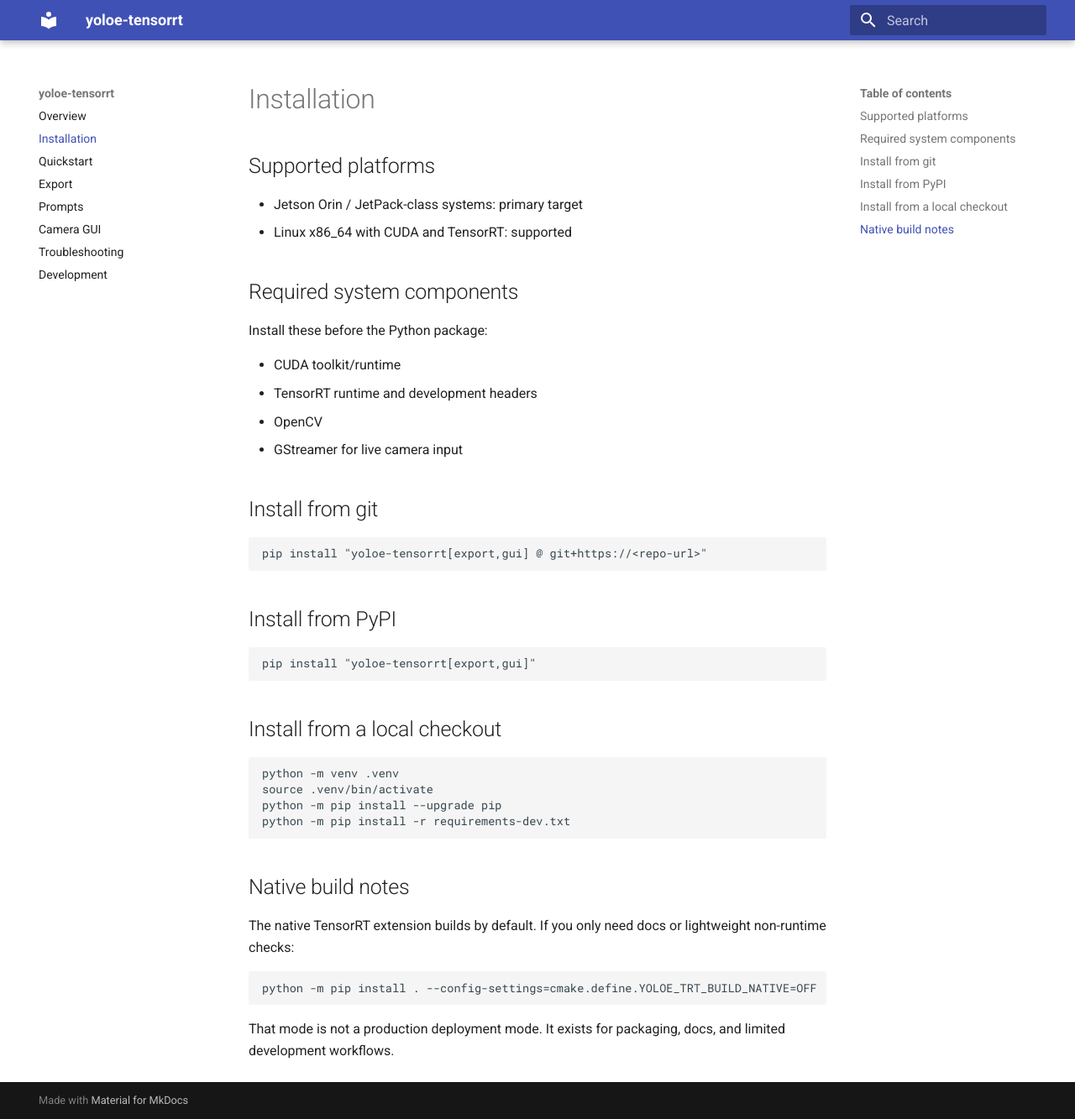
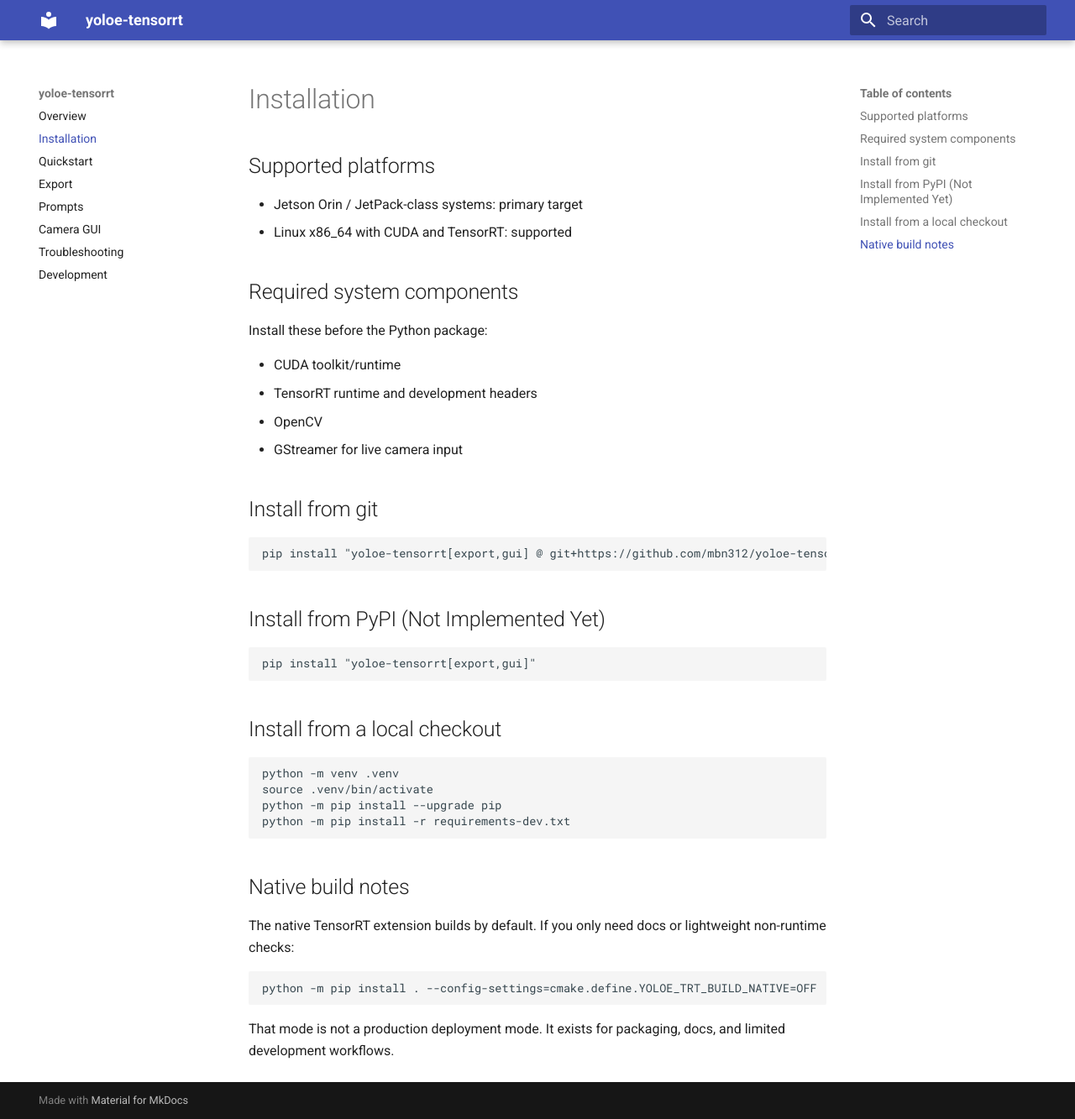
Before and after one commit to mbn312/yoloe-tensorrt, an MkDocs documentation site: the page built from docs/installation.md, in a window 1280 px wide and 1333 px high. Shown: the whole window at 84% size. Built offline with MkDocs 1.6.1 and Material for MkDocs 9.7.7, drawn with Linux system fonts in a browser that asks for light colours.

Commit message:
docs: adding repo url and mentioning that package isn't on PyPI yet

````diff
--- a/docs/installation.md
+++ b/docs/installation.md
@@ -17,10 +17,10 @@
 ## Install from git
 
 ```bash
-pip install "yoloe-tensorrt[export,gui] @ git+https://<repo-url>"
+pip install "yoloe-tensorrt[export,gui] @ git+https://github.com/mbn312/yoloe-tensorrt"
 ```
 
-## Install from PyPI
+## Install from PyPI (Not Implemented Yet)
 
 ```bash
 pip install "yoloe-tensorrt[export,gui]"
````
Also changed, not shown: README.md (+2 -2 lines).
